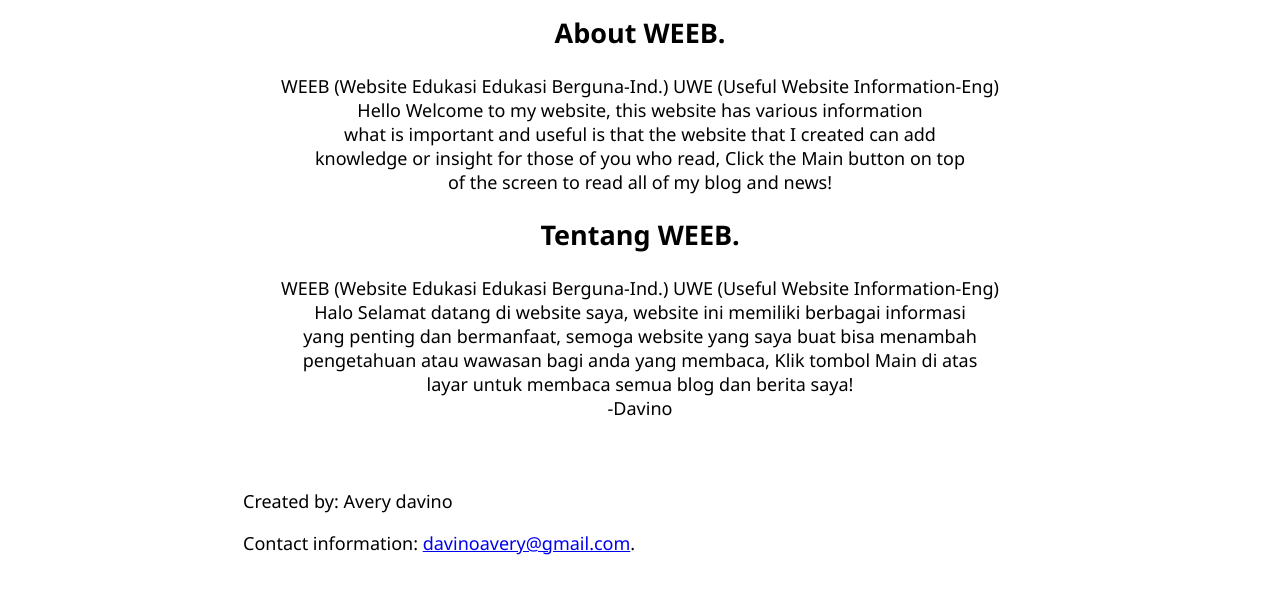
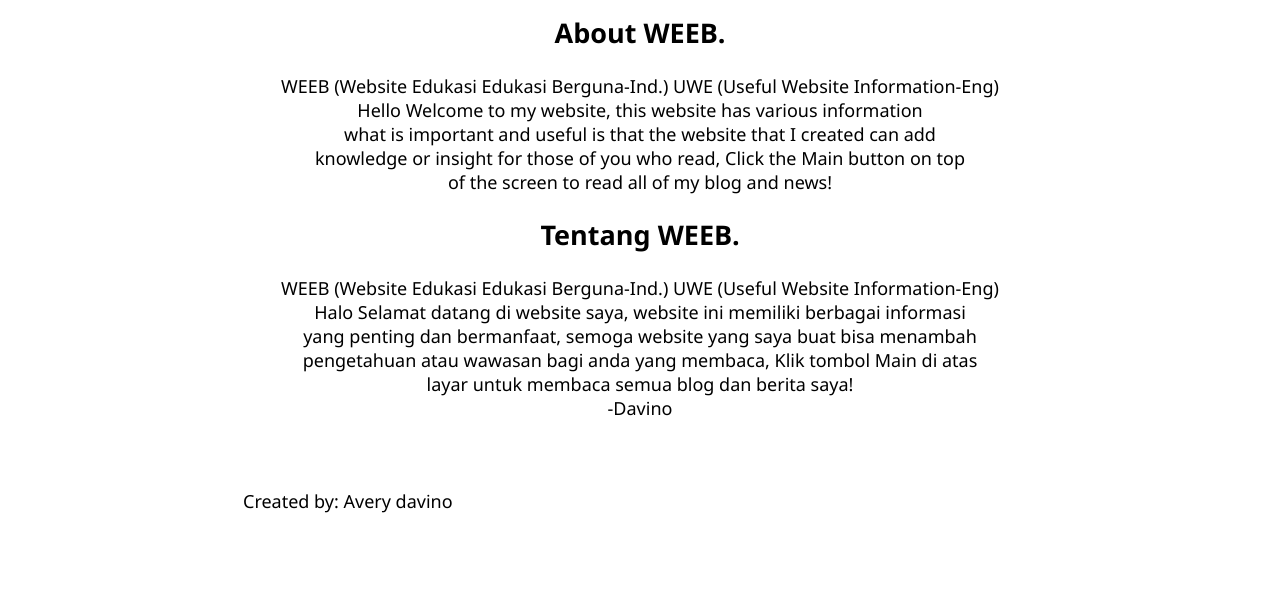
Before and after one commit to WEEBShites/WEEB, a plain HTML site: page index.html in a window 1280 px wide. Shown: the part 60-654 px from the top of the page. Drawn offline with Linux system fonts and the light colour scheme.

Commit message:
Add files via upload

```diff
--- a/index.html
+++ b/index.html
@@ -104,7 +104,7 @@ img {
   <tbody>
     <tr>
       <td>  <p>Created by: Avery davino</p>
-            <p>Contact information: <a href="davinoavery@gmail.com">davinoavery@gmail.com</a>.</p>
+
 
 
 </body>
```
